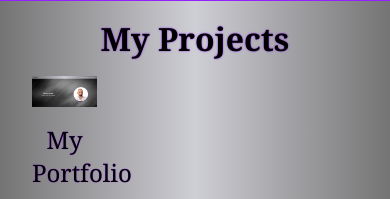
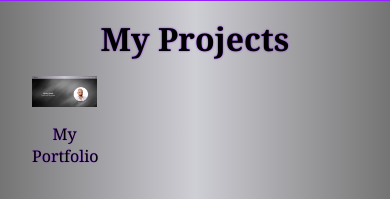
Before and after one commit to Gazdic93/M.G.-Portfolio, a plain HTML site: page index.html in a window 390 px wide. Shown: the part 1648-1847 px from the top of the page. Drawn offline with Linux system fonts and the light colour scheme.

Commit message:
Update style.css

```diff
--- a/assets/css/style.css
+++ b/assets/css/style.css
@@ -562,6 +562,10 @@ footer .callme {
 
         }
 
+        .myprojects figcaption {
+            font-size: 1.3em;
+        }
+
 
 
         .aboutme h3 {
@@ -637,6 +641,9 @@ footer .callme {
         background-position: right;
 
     }
+     .myprojects figcaption {
+            font-size: 1.1em;
+        }
 
 
 
@@ -720,6 +727,9 @@ footer {
         .left h2,p {
         align-items: center;
          }
+        .myprojects figcaption {
+            font-size: 1em;
+        }
 
 
 
```
